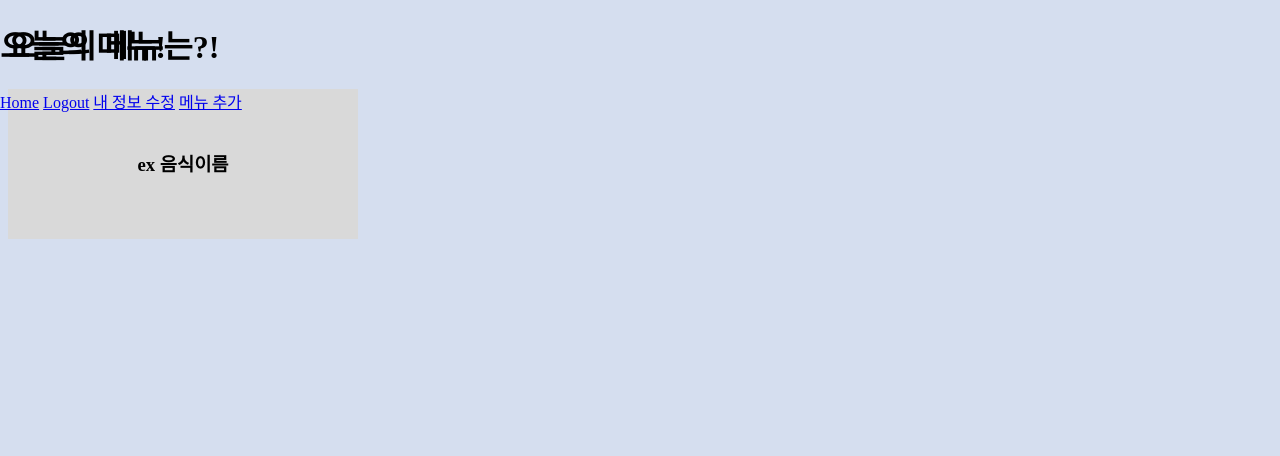
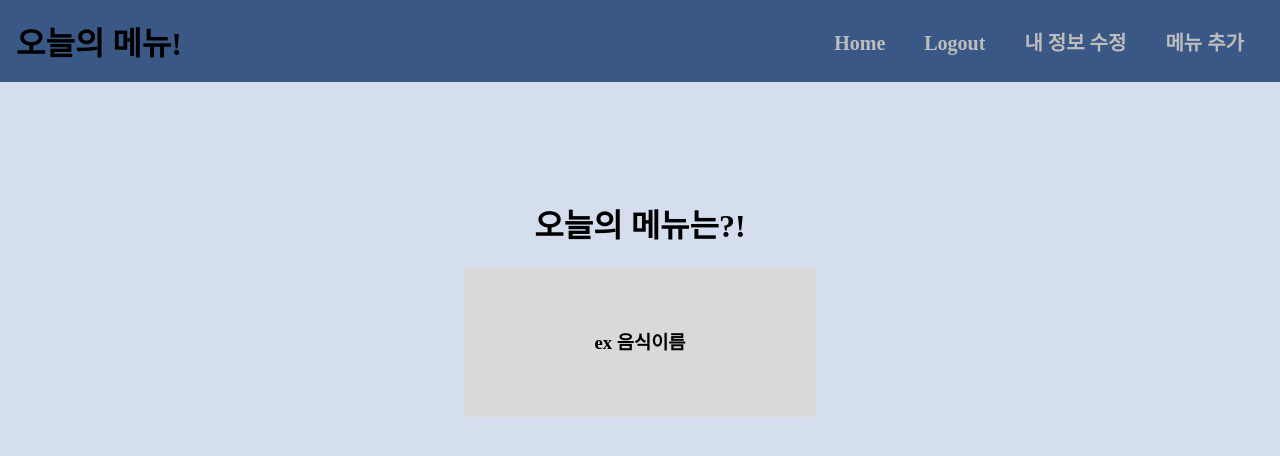
Before and after one commit to Kimmoongi0320/Webclient, a Python web app: template templates/food.html in a window 1280 px wide. Shown: the top 456 px of the page. Run offline with Jinja, Linux system fonts and the light colour scheme; the template is opened without the code that fills it, so the values that code supplies are empty.

Commit message:
Update style.css

```diff
--- a/static/style.css
+++ b/static/style.css
@@ -104,3 +104,47 @@ header{
     height: 8%;
     border-radius: 5px;
 }
+
+/* 추천 페이지 */
+#recommand_header {
+    height: 50px;
+    padding: 1rem;
+    color: white;
+    background: #395886;
+    font-weight: bold;
+    display: flex;
+    justify-content: space-between;
+    align-items: center;
+    margin: 0px;
+    right: 0px;
+}
+#recommand_title{
+    margin-right: 50px;
+    color: black;
+
+}
+#menu{
+    color: #BDBDBD;
+    margin-left: 15px;
+    margin-right: 20px;
+    text-decoration-line: none;
+    font-size: 20px;
+}
+#recommand_body{
+    text-align: center;
+}
+#recommand_div{
+    margin-top: 200px;
+}
+#recommand_form{
+    margin-top: 50px;
+}
+.form-option:hover {
+    background-color:#8AAEE0;
+    color: #D9D9D9;
+  }
+
+/* 음식 추천 페이지 */
+#food_menu{
+    margin-top: 200px;
+}
```
